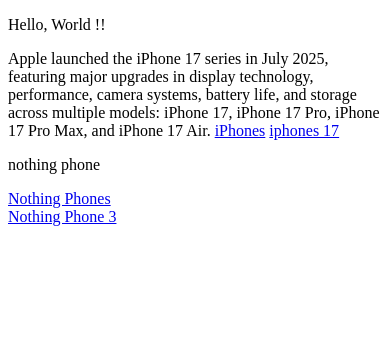
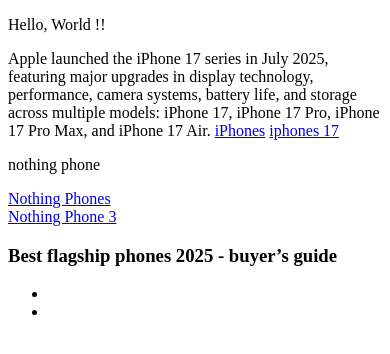
Before and after one commit to mauryaSFD/github-bootcamp, a plain HTML site: page index.html in a window 390 px wide. Drawn offline with Linux system fonts and the light colour scheme.

Commit message:
working on best phones for 2025

```diff
--- a/index.html
+++ b/index.html
@@ -16,5 +16,12 @@
   <br/>
     <a href="https://in.nothing.tech/products/phone-3?Colour=White&Capacity=12%2B256GB" target="_blank">Nothing Phone 3</a>
  </p>
+ <h3>Best flagship phones 2025 - buyer’s guide</h3>
+ <ul>
+    <li></li>
+    <li></li>
+
+ </ul>
+
   </body>
 </html>
```
